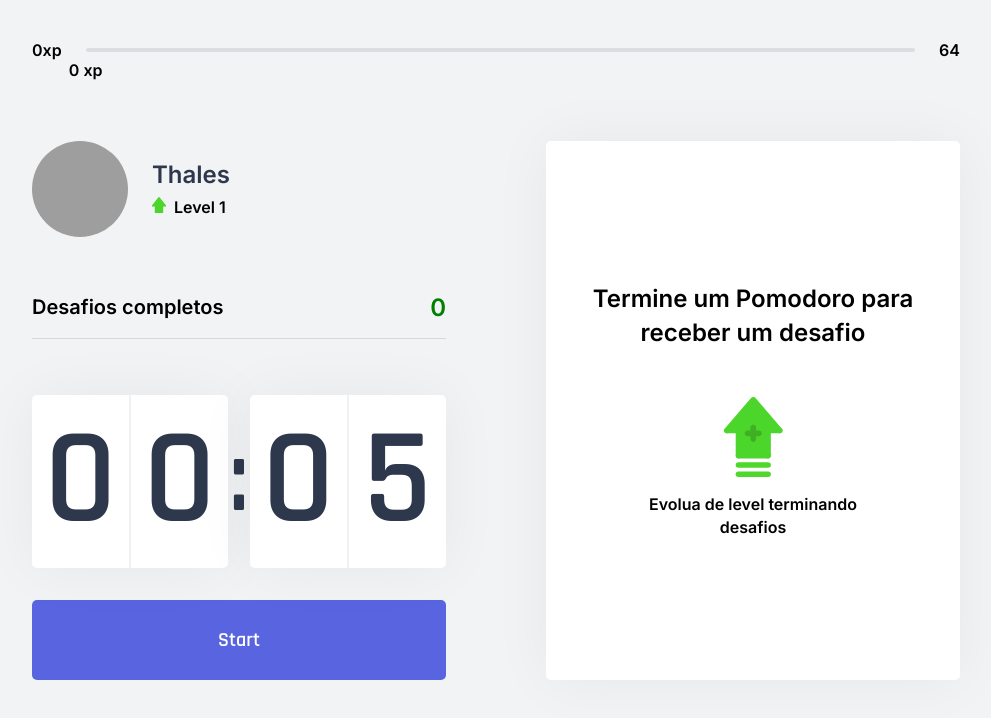
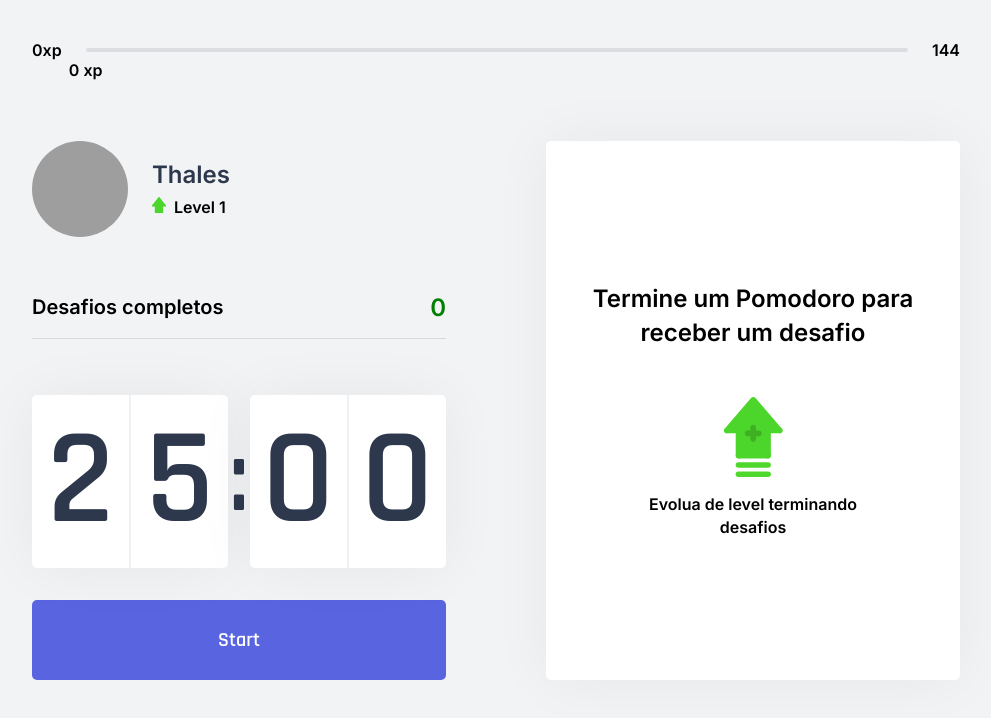
Before and after one commit to ThalesBMC/FocoSaudavel, a Next.js app: page / in a window 1280 px wide. Shown: the top 718 px of the page, without its empty margins (144-1135 px from the left). Built offline with nearby package versions, Linux system fonts and the light colour scheme; grey boxes are pictures that could not be loaded.

Commit message:
tempo do pomodoro

```diff
--- a/src/contexts/ChallengesContext.tsx
+++ b/src/contexts/ChallengesContext.tsx
@@ -50,7 +50,7 @@ export function ChallengesProvider({children, ...rest}: ChallengeProviderProps){
 
 
 
-    const experienceToNextLevel= Math.pow((level + 1) * 4,2)
+    const experienceToNextLevel= Math.pow((level + 1) * 6, 2)
 
     useEffect(()=> {
         Notification.requestPermission()
--- a/src/contexts/CountdownContext.tsx
+++ b/src/contexts/CountdownContext.tsx
@@ -21,7 +21,7 @@ let countdownTimeout: NodeJS.Timeout;
 
 export function CountdownProvider({children}){
     const {startNewChallenge} = useContext(ChallengesContext)
-    const [time, setTime] = useState(1 * 5);
+    const [time, setTime] = useState(25 * 60);
     const [IsActive, setIsActive]= useState(false);
     const [hasFinishied, setHasFinished] = useState(false);
     const minutes = Math.floor(time/60);
@@ -40,7 +40,7 @@ export function CountdownProvider({children}){
         que ele nao conte 1 segundo depois que ja era para ele ter parado ele limpa os efeitos do
         settimeout*/
         setIsActive(false)
-        setTime(1 * 5)
+        setTime(25 * 60)
         setHasFinished(false)
     }
 
@@ -58,7 +58,7 @@ export function CountdownProvider({children}){
             setHasFinished(true);
             setIsActive(false);
             startNewChallenge();
-            setTime(3);
+            setTime(300);
             setIsActive(true);
         }
     }, [IsActive, time])
```
